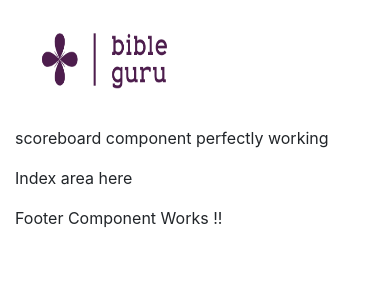
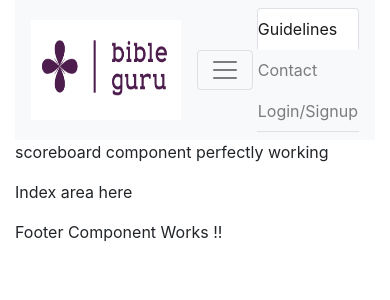
Before and after one commit to NgoziEmeh/Bible-quiz-web-app-frontend, an Angular app: page / in a window 390 px wide. Shown: the top 300 px of the page. Built offline with nearby package versions, Linux system fonts and the light colour scheme.

Commit message:
hamburger

```diff
--- a/src/app/header/header.component.html
+++ b/src/app/header/header.component.html
@@ -1,16 +1,19 @@
 
-  <nav class="navbar navbar-expand-md bg-white">
+  <nav class="navbar navbar-expand-md navbar-light bg-light">
      <a class="navbar-brand" href="#">
 
         <img class="logo" src="../../assets/biblegurulogo.png"  alt="bible quiz logo">
       </a>
 
-    <!-- <div class="logo"></div> -->
+
 <button class="navbar-toggler" type="button" data-toggle="collapse" data-target="collapse_target" >
   <span class="navbar-toggler-icon"></span>
 </button>
     <!-- Links -->
-    <div class="collapse collapse-navbar" id="navbarResponsive">
+    <!-- <div class="collapse collapse-navbar" id="navbarResponsive">
+
+    </div> -->
+
     <ul class="navbar-nav ml-auto nav-tabs">
       <li class="nav-item">
         <a class="nav-link active" href="#">Guidelines</a>
@@ -22,8 +25,5 @@
         <a class="nav-link" href="#">Login/Signup</a>
       </li>
     </ul>
-    </div>
-
-
 
   </nav>
```
Lines whose indentation alone changed are shown as unchanged.
